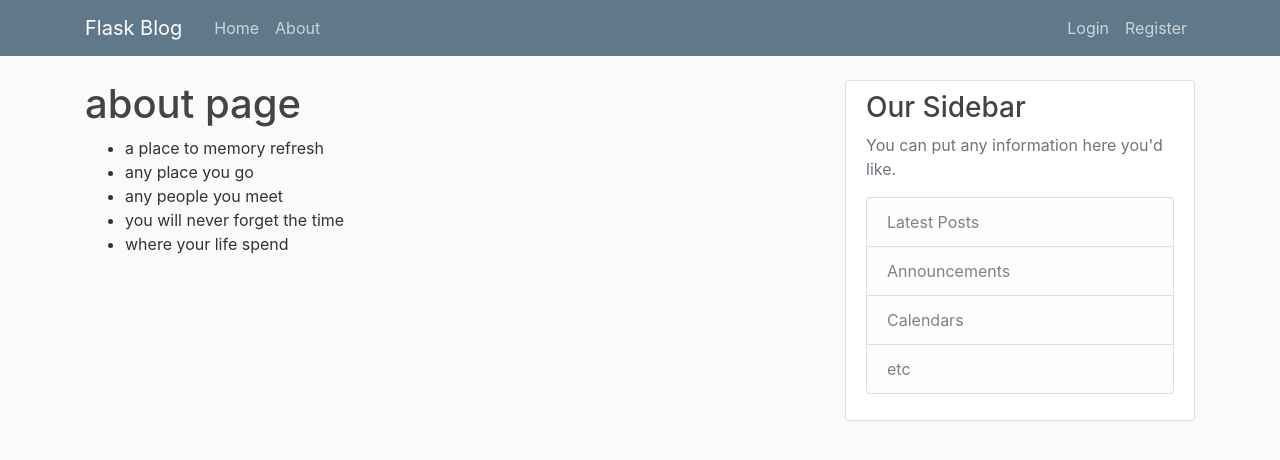
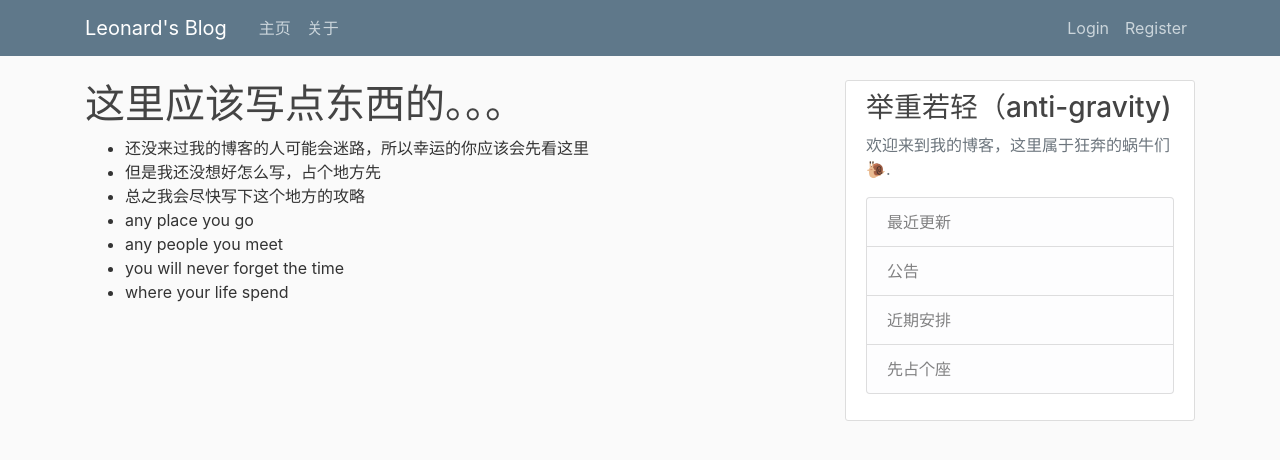
Before and after one commit to AllenThorondor/MyBlog_production, a Flask app: page /about in a window 1280 px wide. Shown: the top 460 px of the page. Run offline with Flask 2, Linux system fonts and the light colour scheme; some libraries are stand-ins or nearby versions.

Commit message:
update Chinese span and the pagnition

```diff
--- a/flaskblog/main/routes.py
+++ b/flaskblog/main/routes.py
@@ -7,7 +7,7 @@ main = Blueprint('main', __name__)
 @main.route("/home")
 def home():
     page = request.args.get('page', 1, type=int)
-    posts = Post.query.order_by(Post.date_posted.desc()).paginate(page=page, per_page=2)
+    posts = Post.query.order_by(Post.date_posted.desc()).paginate(page=page, per_page=5)
     return render_template('home.html', posts=posts)
 
 @main.route("/about")
--- a/flaskblog/templates/about.html
+++ b/flaskblog/templates/about.html
@@ -1,8 +1,10 @@
 {% extends "layout.html" %}
 {% block content %}
-    <h1>about page</h1>
+    <h1>这里应该写点东西的。。。</h1>
     <ul>
-      <li>a place to memory refresh</li>
+      <li>还没来过我的博客的人可能会迷路，所以幸运的你应该会先看这里</li>
+      <li>但是我还没想好怎么写，占个地方先</li>
+      <li>总之我会尽快写下这个地方的攻略</li>
       <li>any place you go</li>
       <li>any people you meet</li>
       <li>you will never forget the time</li>
--- a/flaskblog/templates/layout.html
+++ b/flaskblog/templates/layout.html
@@ -13,9 +13,9 @@
 
     <meta charset="utf-8">
     {% if title %}
-        <title>Flask Blog - {{ title }}</title>
+        <title>Leonard's Blog - {{ title }}</title>
     {% else %}
-        <title>Flask Blog</title>
+        <title>Leonard's Blog</title>
     {% endif %}
   </head>
   <body>
@@ -24,14 +24,14 @@
     <header class="site-header">
       <nav class="navbar navbar-expand-md navbar-dark bg-steel fixed-top">
         <div class="container">
-          <a class="navbar-brand mr-4" href="/">Flask Blog</a>
+          <a class="navbar-brand mr-4" href="/">Leonard's Blog</a>
           <button class="navbar-toggler" type="button" data-toggle="collapse" data-target="#navbarToggle" aria-controls="navbarToggle" aria-expanded="false" aria-label="Toggle navigation">
             <span class="navbar-toggler-icon"></span>
           </button>
           <div class="collapse navbar-collapse" id="navbarToggle">
             <div class="navbar-nav mr-auto">
-              <a class="nav-item nav-link" href="{{ url_for('main.home') }}">Home</a>
-              <a class="nav-item nav-link" href="{{ url_for('main.about') }}">About</a>
+              <a class="nav-item nav-link" href="{{ url_for('main.home') }}">主页</a>
+              <a class="nav-item nav-link" href="{{ url_for('main.about') }}">关于</a>
             </div>
             <!-- Navbar Right Side -->
             <div class="navbar-nav">
@@ -67,13 +67,13 @@
         </div>
         <div class="col-md-4">
           <div class="content-section">
-            <h3>Our Sidebar</h3>
-            <p class='text-muted'>You can put any information here you'd like.
+            <h3>举重若轻（anti-gravity)</h3>
+            <p class='text-muted'>欢迎来到我的博客，这里属于狂奔的蜗牛们🐌.
               <ul class="list-group">
-                <li class="list-group-item list-group-item-light">Latest Posts</li>
-                <li class="list-group-item list-group-item-light">Announcements</li>
-                <li class="list-group-item list-group-item-light">Calendars</li>
-                <li class="list-group-item list-group-item-light">etc</li>
+                <li class="list-group-item list-group-item-light">最近更新</li>
+                <li class="list-group-item list-group-item-light">公告</li>
+                <li class="list-group-item list-group-item-light">近期安排</li>
+                <li class="list-group-item list-group-item-light">先占个座</li>
               </ul>
             </p>
           </div>
```
